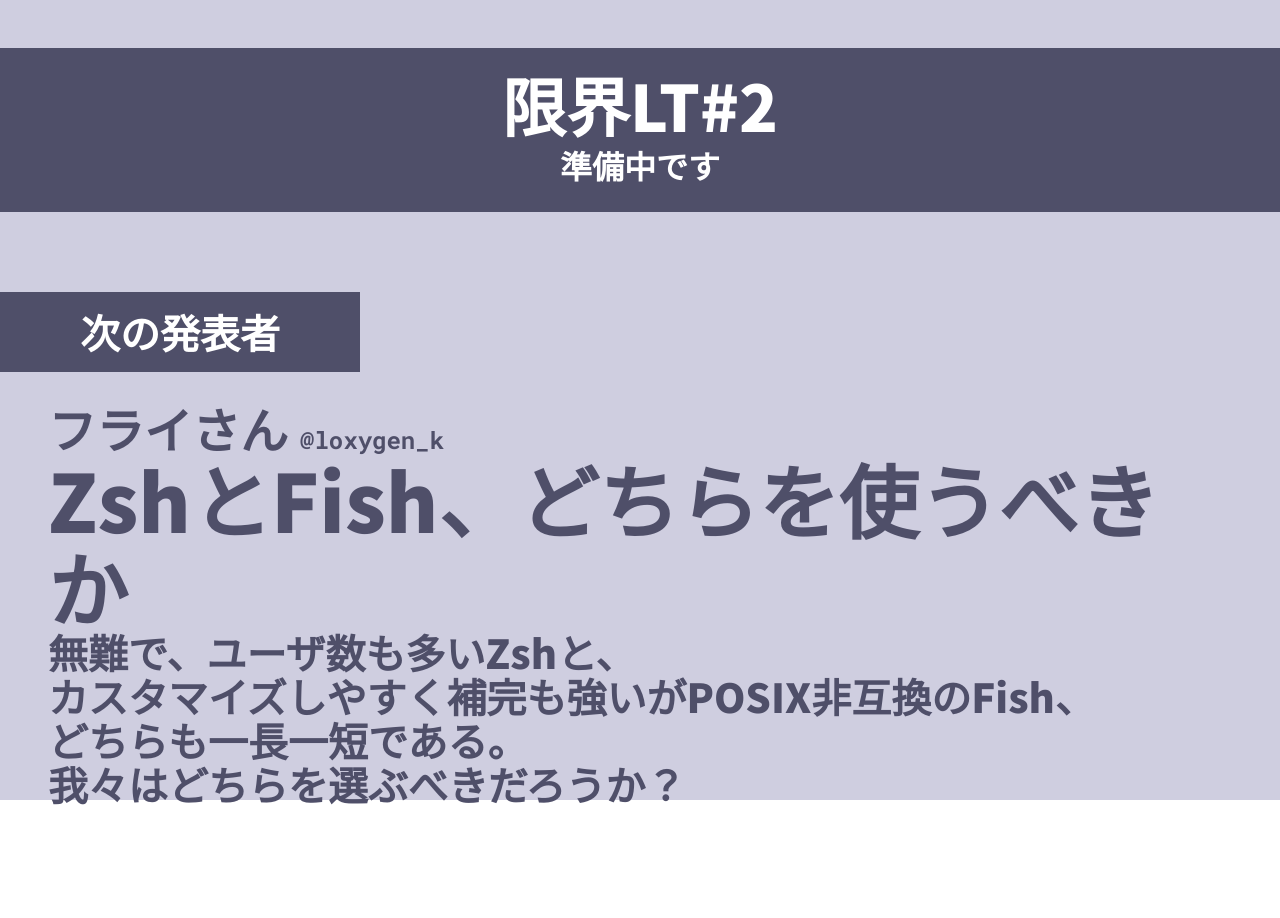
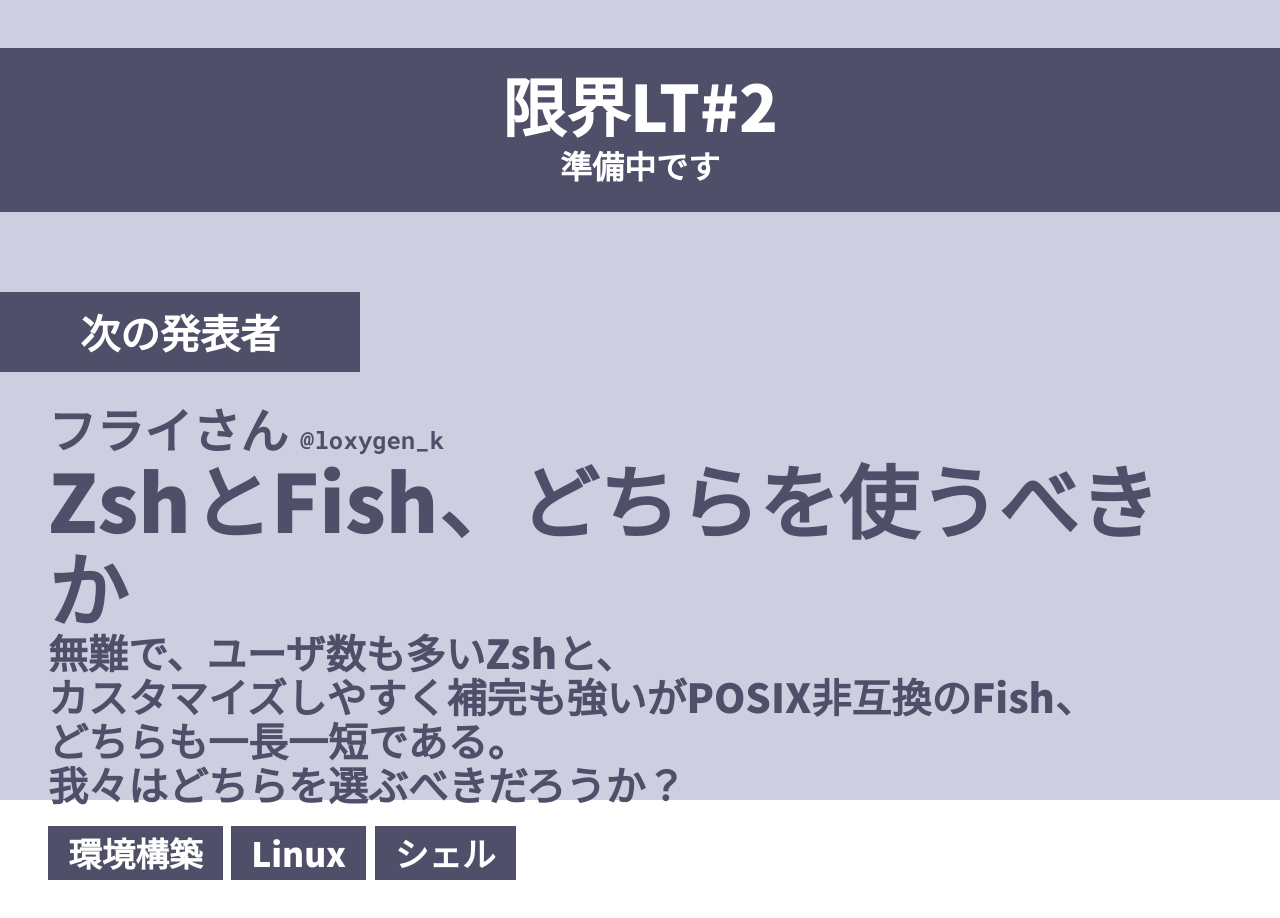
Before and after one commit to loxygenK/sugoi-lt-time-viewer, a React app: page / in a window 1280 px wide. Shown: the top 918 px of the page. Built offline with nearby package versions, Linux system fonts and the light colour scheme; the HTML template or start-up script is replaced by a standard one.

Commit message:
†追加† プレゼンのタグを表示するようにした

```diff
--- a/src/comps/detail/PresentationData.tsx
+++ b/src/comps/detail/PresentationData.tsx
@@ -2,6 +2,7 @@ import * as React from "react";
 import { Presentation } from "../../types/Presentation";
 import styled from "styled-components";
 import { PresenterInfo } from "./presentation_data/PresenterInfo";
+import { PresentationTag } from "./presentation_data/PresentationTag";
 
 const PresentationDataRoot = styled.div`
   margin: 2em 3em;
@@ -15,6 +16,7 @@ const Title = styled.div`
 const Description = styled.div`
   font-size: 2.5em;
   line-height: 1.1em;
+  margin-bottom: 0.5em;
 `;
 
 export function PresentationData(props: { presentation: Presentation }) {
@@ -30,6 +32,9 @@ export function PresentationData(props: { presentation: Presentation }) {
           </>
         ))}
       </Description>
+      {props.presentation.tags.map((tagName, index) => (
+        <PresentationTag tagName={tagName} key={index} />
+      ))}
     </PresentationDataRoot>
   );
 }
```
